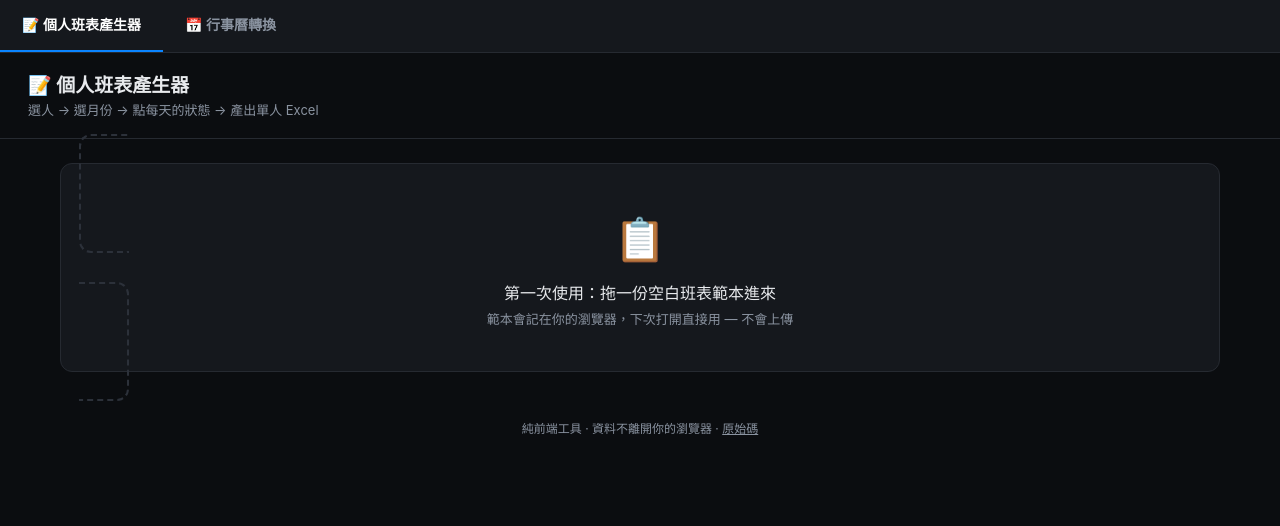
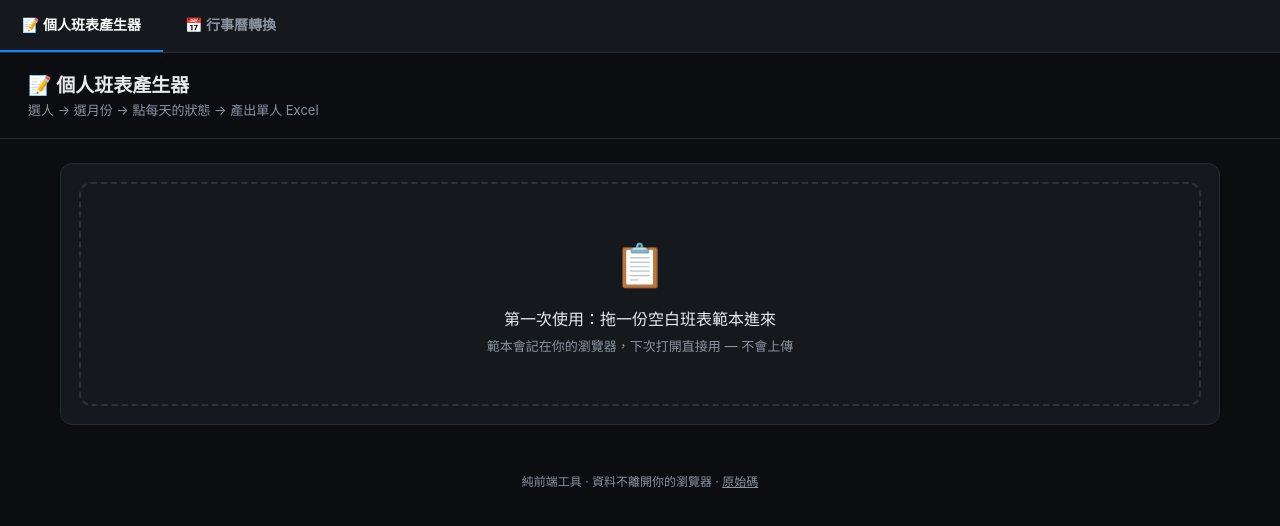
Before and after one commit to magicbrian1206-maker/schedule-to-ics, a plain HTML site: page index.html in a window 1280 px wide. Drawn offline with nearby package versions, Linux system fonts and the light colour scheme.

Commit message:
fix: .drop label 加 display:block，避免瀏覽器拆 label 產生虛線殘片

```diff
--- a/index.html
+++ b/index.html
@@ -27,7 +27,7 @@
   .tab.on{color:#fff;border-bottom-color:var(--accent)}
   main{max-width:1200px;margin:0 auto;padding:24px 20px;display:grid;gap:18px}
   .card{background:var(--card);border:1px solid var(--bd);border-radius:12px;padding:18px}
-  .drop{border:2px dashed #2c313a;border-radius:12px;padding:48px;text-align:center;cursor:pointer;transition:.15s}
+  .drop{display:block;border:2px dashed #2c313a;border-radius:12px;padding:48px;text-align:center;cursor:pointer;transition:.15s}
   .drop:hover,.drop.hover{border-color:var(--accent);background:#0d1419}
   .drop .ico{font-size:42px}
   .drop.loading{pointer-events:none;opacity:.7}
```
